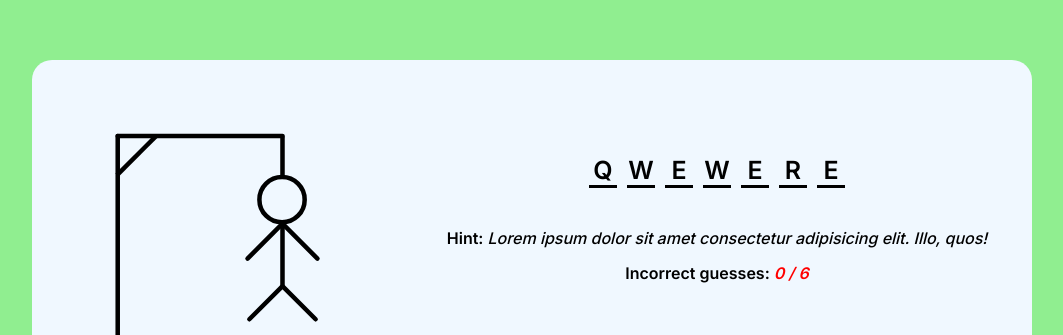
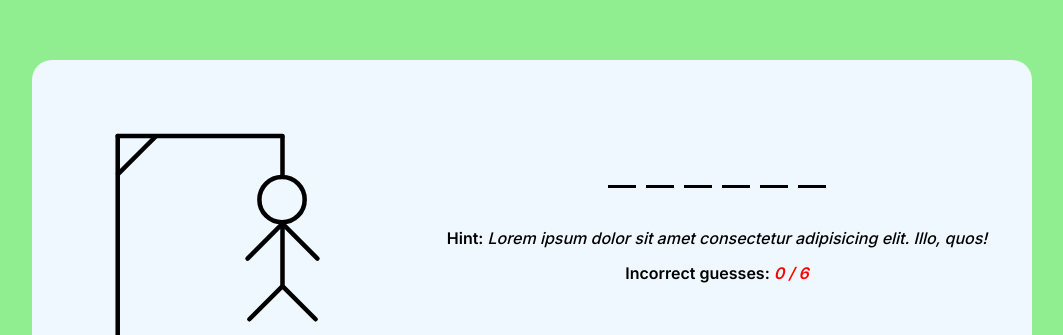
Before and after one commit to Peccopa/RSSchool-2023Q4-Stage-1, a plain HTML site: page index.html in a window 1280 px wide. Shown: the part 117-452 px from the top of the page, without its empty margins (108-1171 px from the left). Drawn offline with Linux system fonts and the light colour scheme.

Commit message:
feat: add word build function

```diff
--- a/data.js
+++ b/data.js
@@ -1 +1,16 @@
 export const keyboardArray = ['KeyQ', 'KeyW', 'KeyE', 'KeyR', 'KeyT', 'KeyY', 'KeyU', 'KeyI', 'KeyO', 'KeyP', 0, 'KeyA', 'KeyS', 'KeyD', 'KeyF', 'KeyG', 'KeyH', 'KeyJ', 'KeyK', 'KeyL', 0, 'KeyZ', 'KeyX', 'KeyC', 'KeyV', 'KeyB', 'KeyN', 'KeyM'];
+
+export const data = [
+    {
+        word: "qwerty",
+        hint: "Lorem ipsum dolor sit amet consectetur adipisicing elit. Illo, quos!"
+    },
+    {
+        word: "asdfgh",
+        hint: "Lorem ipsum dolor sit amet consectetur adipisicing elit. Illo, quos?"
+    },
+    {
+        word: "zxcvbn",
+        hint: "Lorem ipsum dolor sit amet consectetur adipisicing elit. Illo, quos!?"
+    },
+];
--- a/index.html
+++ b/index.html
@@ -55,34 +55,7 @@
         Incorrect guesses:
         <span class="count__number">0 / 6</span>
       </h4>
-      <div class="guesser__keyboard">
-        <!-- <button class="keyboard-btn" id="a">a</button>
-        <button class="keyboard-btn" id="b">b</button>
-        <button class="keyboard-btn" id="c">c</button>
-        <button class="keyboard-btn" id="d">d</button>
-        <button class="keyboard-btn" id="e">e</button>
-        <button class="keyboard-btn" id="f">f</button>
-        <button class="keyboard-btn" id="g">g</button>
-        <button class="keyboard-btn" id="h">h</button>
-        <button class="keyboard-btn" id="i">i</button>
-        <button class="keyboard-btn" id="j">j</button>
-        <button class="keyboard-btn" id="k">k</button>
-        <button class="keyboard-btn" id="l">l</button>
-        <button class="keyboard-btn" id="m">m</button>
-        <button class="keyboard-btn" id="n">n</button>
-        <button class="keyboard-btn" id="o">o</button>
-        <button class="keyboard-btn" id="p">p</button>
-        <button class="keyboard-btn" id="q">q</button>
-        <button class="keyboard-btn" id="r">r</button>
-        <button class="keyboard-btn" id="s">s</button>
-        <button class="keyboard-btn" id="t">t</button>
-        <button class="keyboard-btn" id="u">u</button>
-        <button class="keyboard-btn" id="v">v</button>
-        <button class="keyboard-btn" id="w">w</button>
-        <button class="keyboard-btn" id="x">x</button>
-        <button class="keyboard-btn" id="y">y</button>
-        <button class="keyboard-btn" id="z">z</button> -->
-      </div>
+      <div class="guesser__keyboard"></div>
     </section>
   </main>
 </body>
--- a/script.js
+++ b/script.js
@@ -1,6 +1,9 @@
 import { keyboardArray } from "./data.js";
+import { data } from "./data.js";
 
 const guesserKeyboard = document.querySelector('.guesser__keyboard');
+const guesserLetters = document.querySelector('.guesser__letters');
+let currentWord;
 
 function buildKeyboard() {
   for (let i = 0; i < keyboardArray.length; i += 1) {
@@ -18,4 +21,13 @@
   }
 }
 
+function buildWord () {
+  const { word, hint } = data[Math.floor(Math.random() * data.length)];
+  currentWord = word.toUpperCase();
+  console.log(currentWord);
+  document.querySelector('.hint__question').innerText = hint;
+  guesserLetters.innerHTML = currentWord.split('').map(() => '<li class="guess-letter"></li>').join('');
+}
+
+buildWord();
 buildKeyboard();
--- a/style.css
+++ b/style.css
@@ -36,8 +36,6 @@
 .game-box__guesser {
   display: flex;
   flex-direction: column;
-  align-items: center;
-  justify-content: space-between;
 }
 .guesser__letters {
   display: flex;
```
